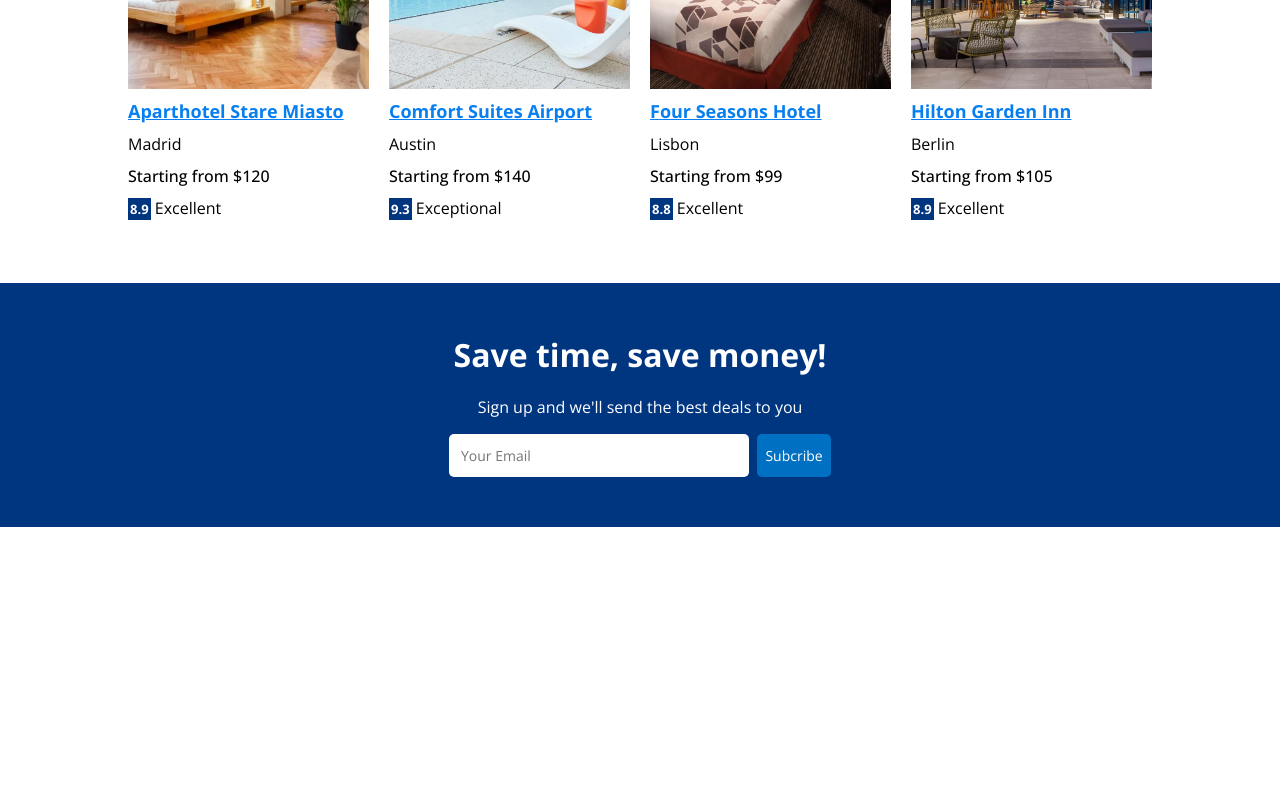
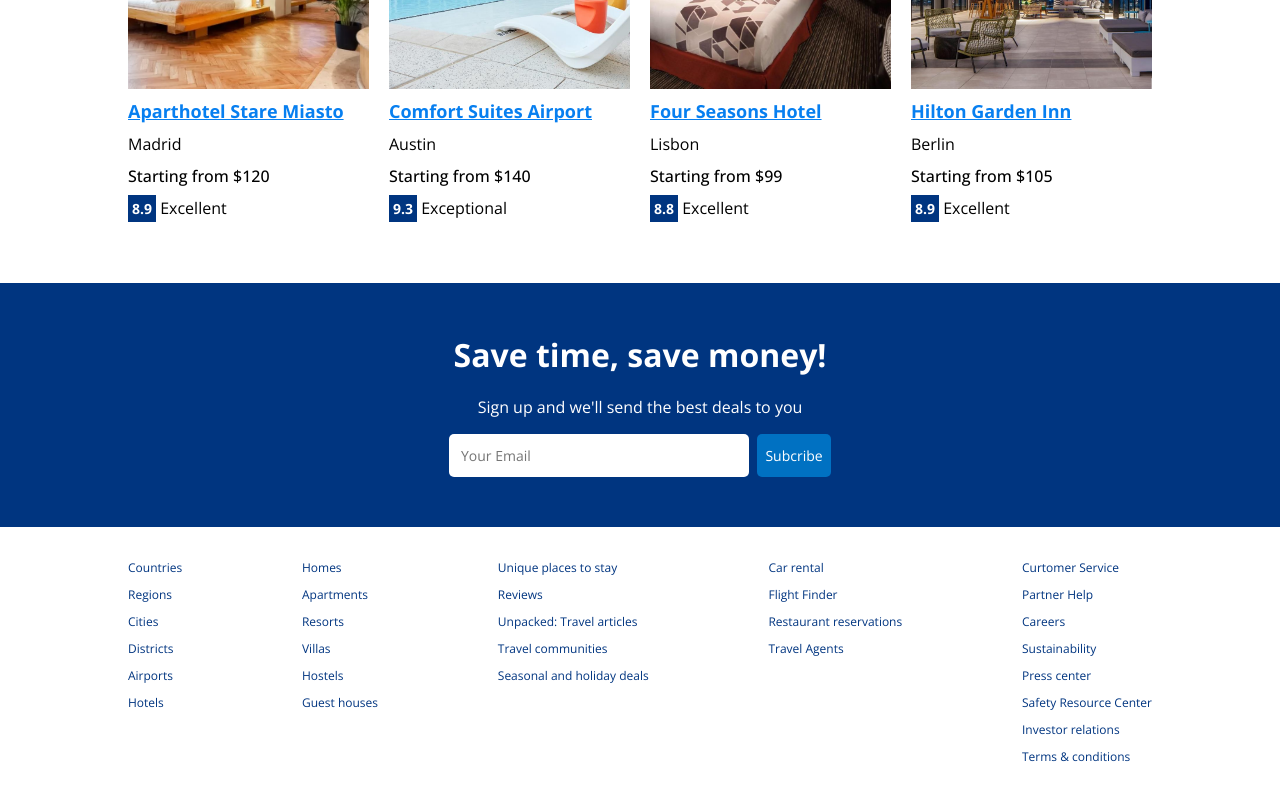
Before and after one commit to hp-nguyen/fx-rjs-asm-1, a React (Create React App) app: page / in a window 1280 px wide. Shown: the part 1204-2004 px from the top of the page. Before the commit the page ends 1731 px from the top, so only its background shows below. Built offline with nearby package versions, Linux system fonts and the light colour scheme.

Commit message:
Footer Section

```diff
--- /dev/null
+++ b/src/components/Footer/Footer.css
@@ -0,0 +1,17 @@
+footer {
+  margin: 32px 0 64px;
+}
+.footer-lists {
+  display: flex;
+  justify-content: space-between;
+}
+
+.footer-list {
+  list-style-type: none;
+  font-size: 1.2rem;
+  color: #003580;
+}
+.footer-list__item {
+  cursor: pointer;
+  margin-bottom: 10px;
+}
--- /dev/null
+++ b/src/components/Footer/Footer.js
@@ -0,0 +1,76 @@
+import './Footer.css';
+
+const footerData = [
+  {
+    col_number: 1,
+    col_values: [
+      'Countries',
+      'Regions',
+      'Cities',
+      'Districts',
+      'Airports',
+      'Hotels',
+    ],
+  },
+  {
+    col_number: 2,
+    col_values: [
+      'Homes',
+      'Apartments',
+      'Resorts',
+      'Villas',
+      'Hostels',
+      'Guest houses',
+    ],
+  },
+  {
+    col_number: 3,
+    col_values: [
+      'Unique places to stay',
+      'Reviews',
+      'Unpacked: Travel articles',
+      'Travel communities',
+      'Seasonal and holiday deals',
+    ],
+  },
+  {
+    col_number: 4,
+    col_values: [
+      'Car rental',
+      'Flight Finder',
+      'Restaurant reservations',
+      'Travel Agents',
+    ],
+  },
+  {
+    col_number: 5,
+    col_values: [
+      'Curtomer Service',
+      'Partner Help',
+      'Careers',
+      'Sustainability',
+      'Press center',
+      'Safety Resource Center',
+      'Investor relations',
+      'Terms & conditions',
+    ],
+  },
+];
+
+export default function Footer() {
+  return (
+    <footer>
+      <div className="footer-lists container--mw-1024">
+        {footerData.map(({ col_number: key, col_values: items }) => (
+          <ul className="footer-list" key={`list-${key}`}>
+            {items.map(item => (
+              <li className="footer-list__item" key={item}>
+                {item}
+              </li>
+            ))}
+          </ul>
+        ))}
+      </div>
+    </footer>
+  );
+}
--- a/src/components/HotelsList/HotelsList.css
+++ b/src/components/HotelsList/HotelsList.css
@@ -38,8 +38,8 @@
 .rating {
   text-align: center;
   font-weight: bold;
-  font-size: 1.3rem;
+  font-size: 1.4rem;
   background-color: #003580;
   color: #fff;
-  padding: 2px;
+  padding: 4px;
 }
--- a/src/components/SubcribeSection/SubcribeSection.js
+++ b/src/components/SubcribeSection/SubcribeSection.js
@@ -7,7 +7,7 @@
       <p className="subcribe-section__description">
         Sign up and we'll send the best deals to you
       </p>
-      <form className="subcribe-form">
+      <form className="subcribe-form" onSubmit={e => e.preventDefault()}>
         <input className="email-input" type="email" placeholder="Your Email" />
         <Button content="Subcribe" />
       </form>
--- a/src/pages/home/Home.jsx
+++ b/src/pages/home/Home.jsx
@@ -1,4 +1,5 @@
 import CitiesList from '../../components/CitiesList/CitiesList';
+import Footer from '../../components/Footer/Footer';
 import Header from '../../components/Header/Header';
 import HotelsList from '../../components/HotelsList/HotelsList';
 import Navbar from '../../components/Navbar/Navbar';
@@ -14,7 +15,8 @@
         <CitiesList />
         <PropertiesList />
         <HotelsList />
-        <SubcribeSection/>
+        <SubcribeSection />
+        <Footer />
       </main>
     </>
   );
```
